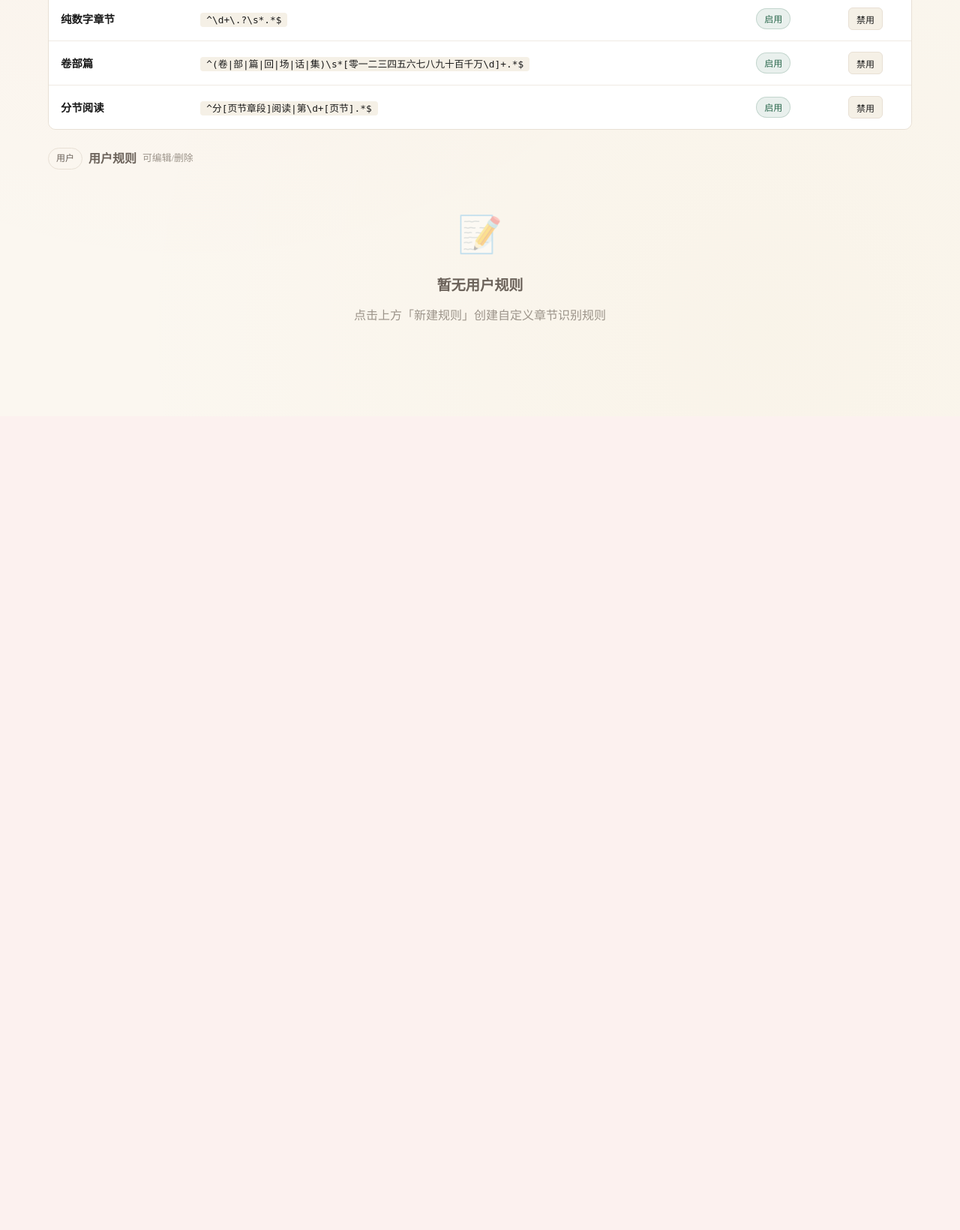
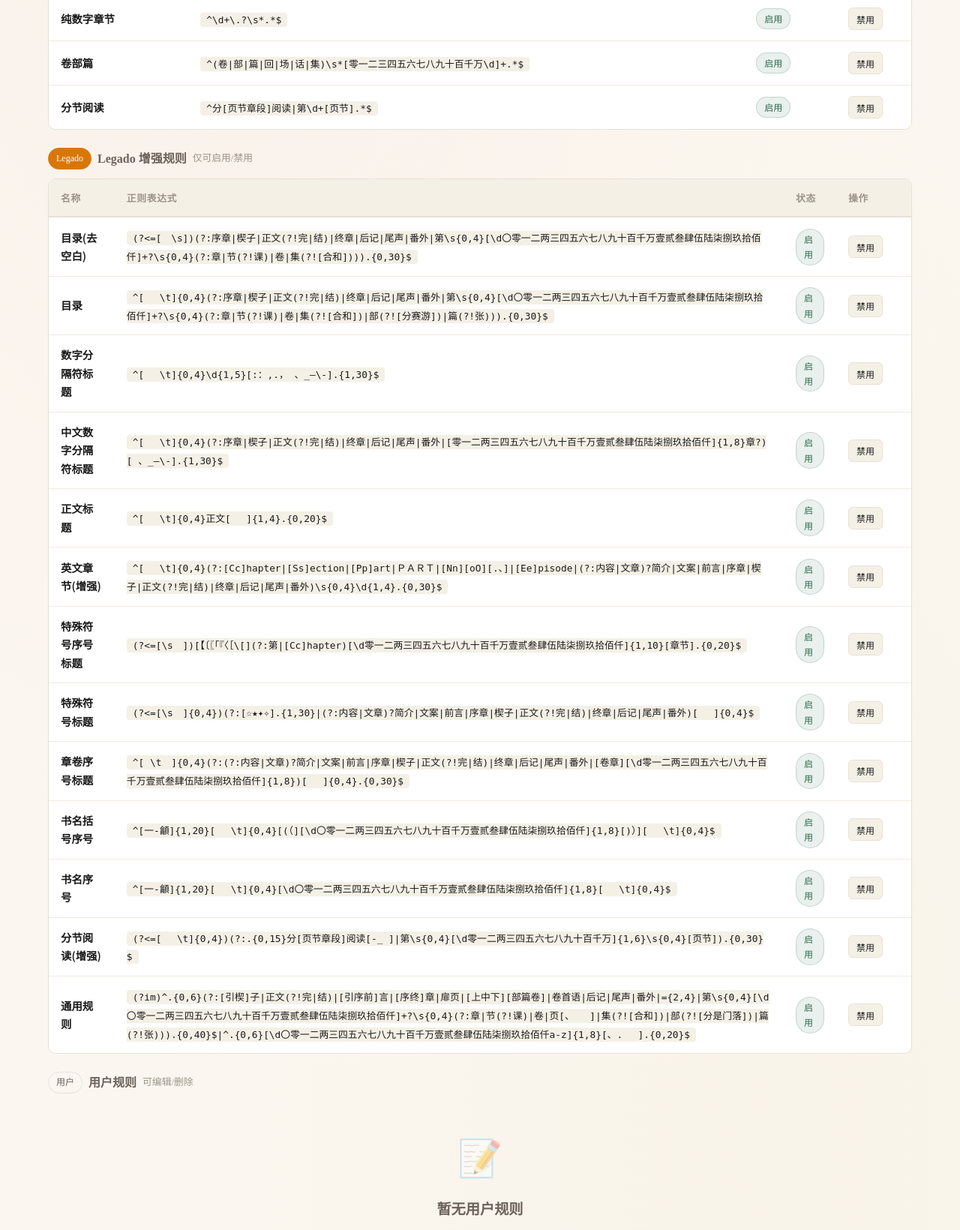
Before and after one commit to kkfd008/flask-admin-sqlite-novel, a Flask app: page /rules/ in a window 1280 px wide. Shown: the part 616-2256 px from the top of the page at 75% size. Before the commit the page ends 1044 px from the top, so only its background shows below. Run offline with Flask 3, Linux system fonts and the light colour scheme; the visitor is signed in with stand-in values (Sample User, id 1).

Commit message:
feat: Flask小说浏览系统
Co-authored-by: traeagent <traeagent@users.noreply.github.com>

```diff
--- a/app/rules.py
+++ b/app/rules.py
@@ -10,7 +10,8 @@ rules_bp = Blueprint('rules', __name__, url_prefix='/rules')
 def list():
     system_rules = ChapterRule.query.filter_by(category='系统').order_by(ChapterRule.sort_order).all()
     user_rules = ChapterRule.query.filter_by(category='用户').order_by(ChapterRule.sort_order).all()
-    return render_template('rules/list.html', system_rules=system_rules, user_rules=user_rules)
+    legado_rules = ChapterRule.query.filter_by(category='增强').order_by(ChapterRule.sort_order).all()
+    return render_template('rules/list.html', system_rules=system_rules, user_rules=user_rules, legado_rules=legado_rules)
 
 
 @rules_bp.route('/create', methods=['POST'])
@@ -34,7 +35,7 @@ def create():
 def edit(id):
     rule = ChapterRule.query.get_or_404(id)
 
-    if rule.category == '系统':
+    if rule.category in ('系统', '增强'):
         flash('系统规则不可修改', 'error')
         return redirect(url_for('rules.list'))
 
@@ -61,7 +62,7 @@ def toggle(id):
 def delete(id):
     rule = ChapterRule.query.get_or_404(id)
 
-    if rule.category == '系统':
+    if rule.category in ('系统', '增强'):
         flash('系统规则不可删除', 'error')
         return redirect(url_for('rules.list'))
 
--- a/app/templates/rules/list.html
+++ b/app/templates/rules/list.html
@@ -103,6 +103,80 @@
   {% else %}
   <div class="empty-state" style="padding:30px;">
     <p class="text-muted">暂无系统规则，请初始化数据库</p>
+  </div>
+  {% endif %}
+</div>
+
+<!-- Legado 增强规则 -->
+<div class="mb-3">
+  <h3 style="font-family:var(--font-display); font-size:1rem; margin-bottom:12px; color:var(--text-secondary); display:flex; align-items:center; gap:8px;">
+    <span class="badge" style="background:#d97706; color:#fff; border-color:#d97706;">Legado</span>
+    Legado 增强规则
+    <span class="text-muted" style="font-size:0.8rem; font-weight:400;">仅可启用/禁用</span>
+  </h3>
+  {% if legado_rules %}
+  <!-- Desktop: table -->
+  <div class="table-wrap rule-table-desktop">
+    <table>
+      <thead>
+        <tr>
+          <th>名称</th>
+          <th>正则表达式</th>
+          <th>状态</th>
+          <th style="width:100px;">操作</th>
+        </tr>
+      </thead>
+      <tbody>
+        {% for rule in legado_rules %}
+        <tr>
+          <td><strong>{{ rule.name }}</strong></td>
+          <td><code style="background:var(--bg-elevated); padding:2px 8px; border-radius:4px; font-size:0.8rem; word-break:break-all;">{{ rule.pattern }}</code></td>
+          <td>
+            <span class="badge {% if rule.enabled %}badge-success{% else %}badge-outline{% endif %}" style="{% if rule.enabled %}background:rgba(45,106,79,0.1); color:var(--success); border-color:rgba(45,106,79,0.2);{% endif %}">
+              {{ '启用' if rule.enabled else '禁用' }}
+            </span>
+          </td>
+          <td>
+            <form method="post" action="{{ url_for('rules.toggle', id=rule.id) }}" style="display:inline;">
+              <button type="submit" class="btn btn-secondary btn-xs">{{ '禁用' if rule.enabled else '启用' }}</button>
+            </form>
+          </td>
+        </tr>
+        {% endfor %}
+      </tbody>
+    </table>
+  </div>
+  <!-- Mobile: card list -->
+  <div class="rule-card-list">
+    {% for rule in legado_rules %}
+    <div class="card rule-card-item">
+      <div class="rule-card-row">
+        <span class="rule-card-key">名称</span>
+        <span class="rule-card-val"><strong>{{ rule.name }}</strong></span>
+      </div>
+      <div class="rule-card-row">
+        <span class="rule-card-key">正则</span>
+        <span class="rule-card-val"><code style="background:var(--bg-elevated); padding:2px 8px; border-radius:4px; font-size:0.8rem; word-break:break-all;">{{ rule.pattern }}</code></span>
+      </div>
+      <div class="rule-card-row">
+        <span class="rule-card-key">状态</span>
+        <span class="rule-card-val">
+          <span class="badge {% if rule.enabled %}badge-success{% else %}badge-outline{% endif %}" style="{% if rule.enabled %}background:rgba(45,106,79,0.1); color:var(--success); border-color:rgba(45,106,79,0.2);{% endif %}">
+            {{ '启用' if rule.enabled else '禁用' }}
+          </span>
+        </span>
+      </div>
+      <div class="rule-card-actions">
+        <form method="post" action="{{ url_for('rules.toggle', id=rule.id) }}" style="display:inline;">
+          <button type="submit" class="btn btn-secondary btn-xs" style="min-height:44px;">{{ '禁用' if rule.enabled else '启用' }}</button>
+        </form>
+      </div>
+    </div>
+    {% endfor %}
+  </div>
+  {% else %}
+  <div class="empty-state" style="padding:30px;">
+    <p class="text-muted">暂无 Legado 增强规则，请初始化数据库</p>
   </div>
   {% endif %}
 </div>
```
